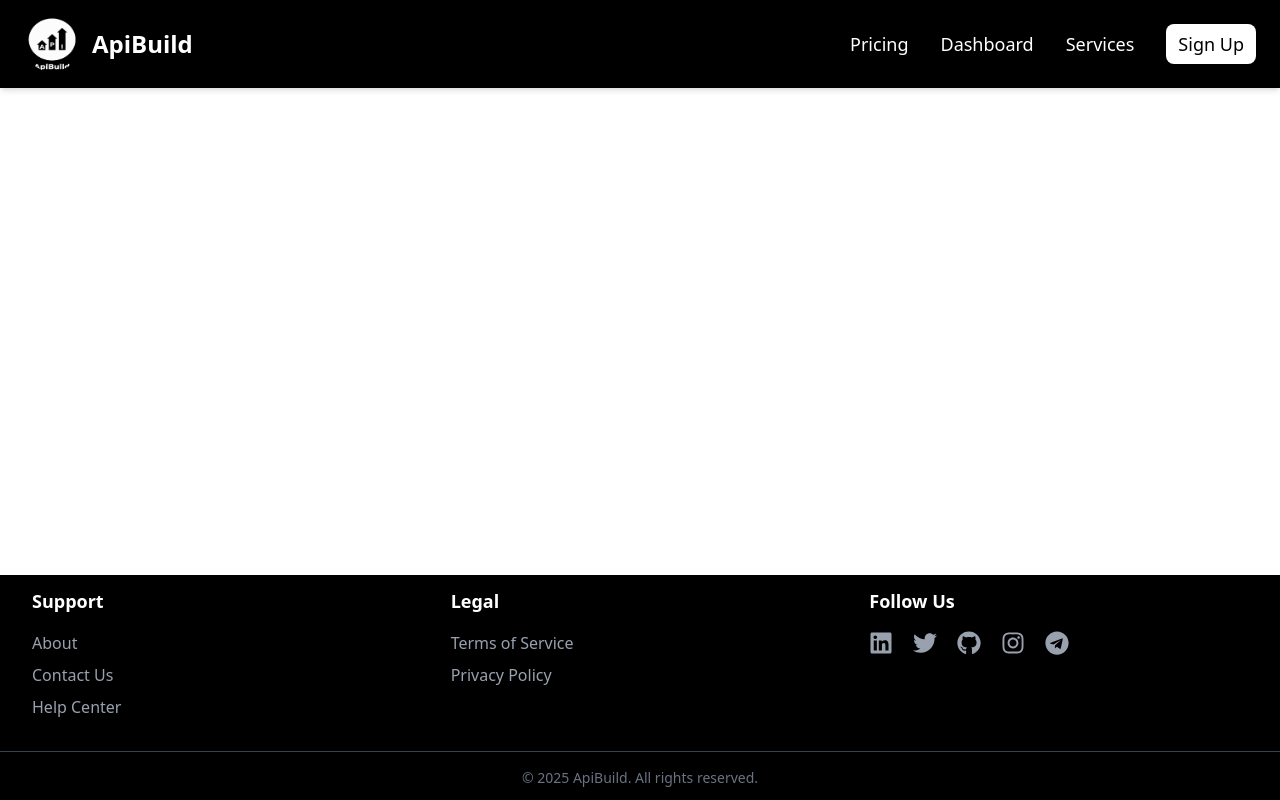
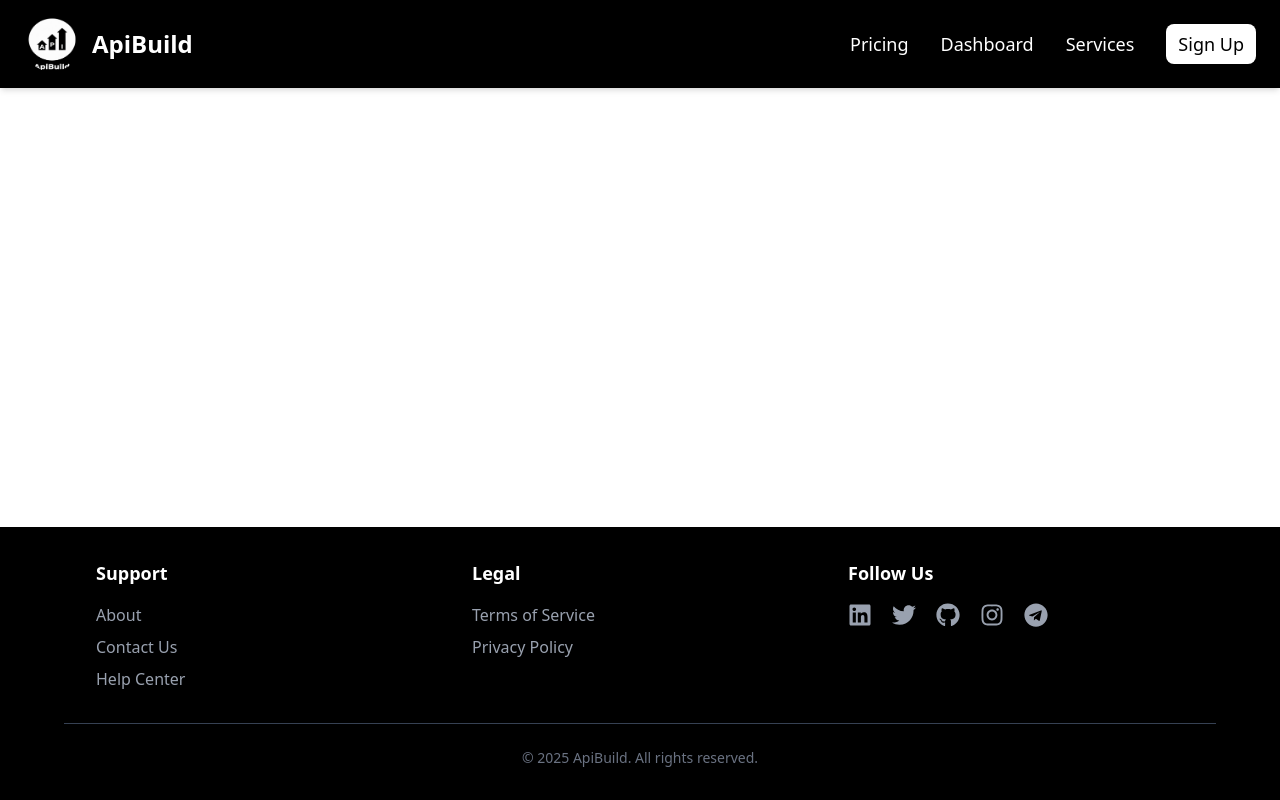
Before and after one commit to nehatkr/APIBUILD---Frontend, a React (Vite) app: page / in a window 1280 px wide. Built offline with nearby package versions, Linux system fonts and the light colour scheme.

Commit message:
fixed some css issues

```diff
--- a/src/components/Body.jsx
+++ b/src/components/Body.jsx
@@ -1,16 +1,18 @@
-import React from 'react'
-import NavBar from './NavBar'
-import { Outlet } from 'react-router-dom'
-import Footer from './Footer'
+import React from "react";
+import NavBar from "./NavBar";
+import { Outlet } from "react-router-dom";
+import Footer from "./Footer";
 
 const Body = () => {
   return (
-    <div>
+    <div className="flex flex-col min-h-screen">
       <NavBar />
-      <Outlet />
+      <main className="grow">
+        <Outlet />
+      </main>
       <Footer />
     </div>
-  )
-}
+  );
+};
 
-export default Body
+export default Body;
--- a/src/components/Footer.jsx
+++ b/src/components/Footer.jsx
@@ -1,19 +1,24 @@
 import React from "react";
 import { FaLinkedin, FaTwitter, FaGithub, FaTelegram, FaInstagram } from "react-icons/fa";
-import { MdEmail } from "react-icons/md";
 import { Link } from "react-router-dom";
 
 const Footer = () => {
   return (
-    <footer className="bg-black text-white  py-3 fixed bottom-0 left-0 w-full ">
-      <div className="max-w-auto mx-auto  px-8 grid md:grid-cols-3 gap-10 border-b border-gray-700 pb-8">
+    <footer className="bg-black text-white py-8 mt-auto">
+      <div className="max-w-6xl mx-auto px-8 grid md:grid-cols-3 gap-10 border-b border-gray-700 pb-8">
         {/* Support Section */}
         <div>
           <h3 className="text-lg font-semibold mb-4">Support</h3>
           <ul className="space-y-2 text-gray-400">
-            <li className="hover:text-white transition cursor-pointer"><Link to='/about'>About</Link></li>
-            <li className="hover:text-white transition cursor-pointer"><Link to='/contactus'>Contact Us</Link></li>
-            <li className="hover:text-white transition cursor-pointer"><Link to='/help'>Help Center</Link></li>
+            <li className="hover:text-white transition cursor-pointer">
+              <Link to="/about">About</Link>
+            </li>
+            <li className="hover:text-white transition cursor-pointer">
+              <Link to="/contactus">Contact Us</Link>
+            </li>
+            <li className="hover:text-white transition cursor-pointer">
+              <Link to="/help">Help Center</Link>
+            </li>
           </ul>
         </div>
 
@@ -50,7 +55,7 @@ const Footer = () => {
       </div>
 
       {/* Copyright Section */}
-      <div className="text-center text-gray-500 text-sm mt-4">
+      <div className="text-center text-gray-500 text-sm mt-6">
         © {new Date().getFullYear()} ApiBuild. All rights reserved.
       </div>
     </footer>
--- a/src/components/Login.jsx
+++ b/src/components/Login.jsx
@@ -36,7 +36,7 @@ const login = () => {
   //   };
 
   return (
-    <div className="bg-white flex justify-center  ">
+    <div className="bg-white flex justify-center mb-8 ">
       <div
         className="bg-white border shadow-md w-110 mt-12 p-2 rounded-lg  border-gray-100"
       >
--- a/src/index.css
+++ b/src/index.css
@@ -1,7 +1,8 @@
 @import "tailwindcss";
-body {
-  height: 100%;
+html, body {
+  height: auto !important;
+  min-height: 100%;
+  overflow-y: auto !important;
   margin: 0;
   padding: 0;
-  overflow: hidden; /* Prevents double scrollbar */
 }
```
